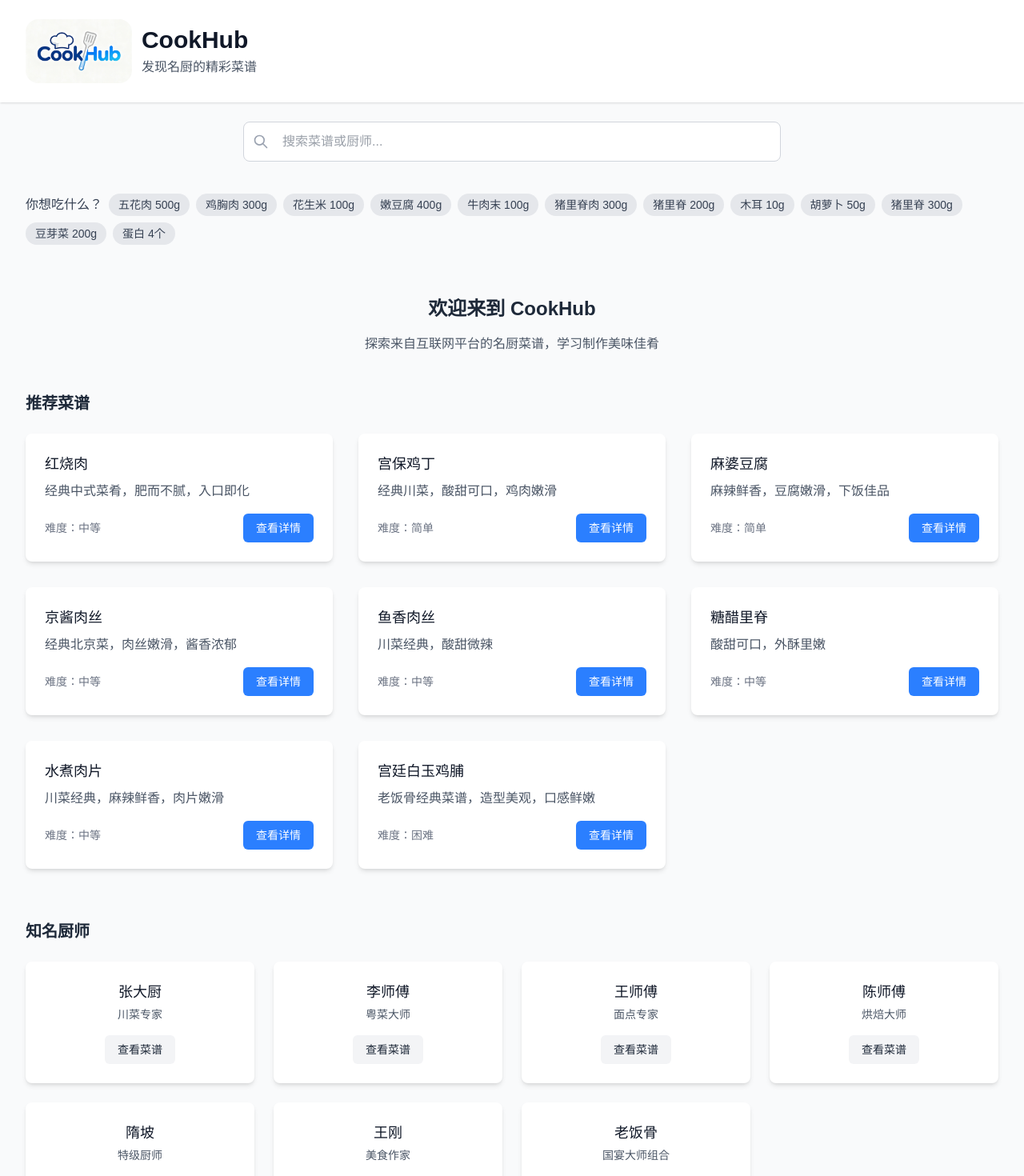
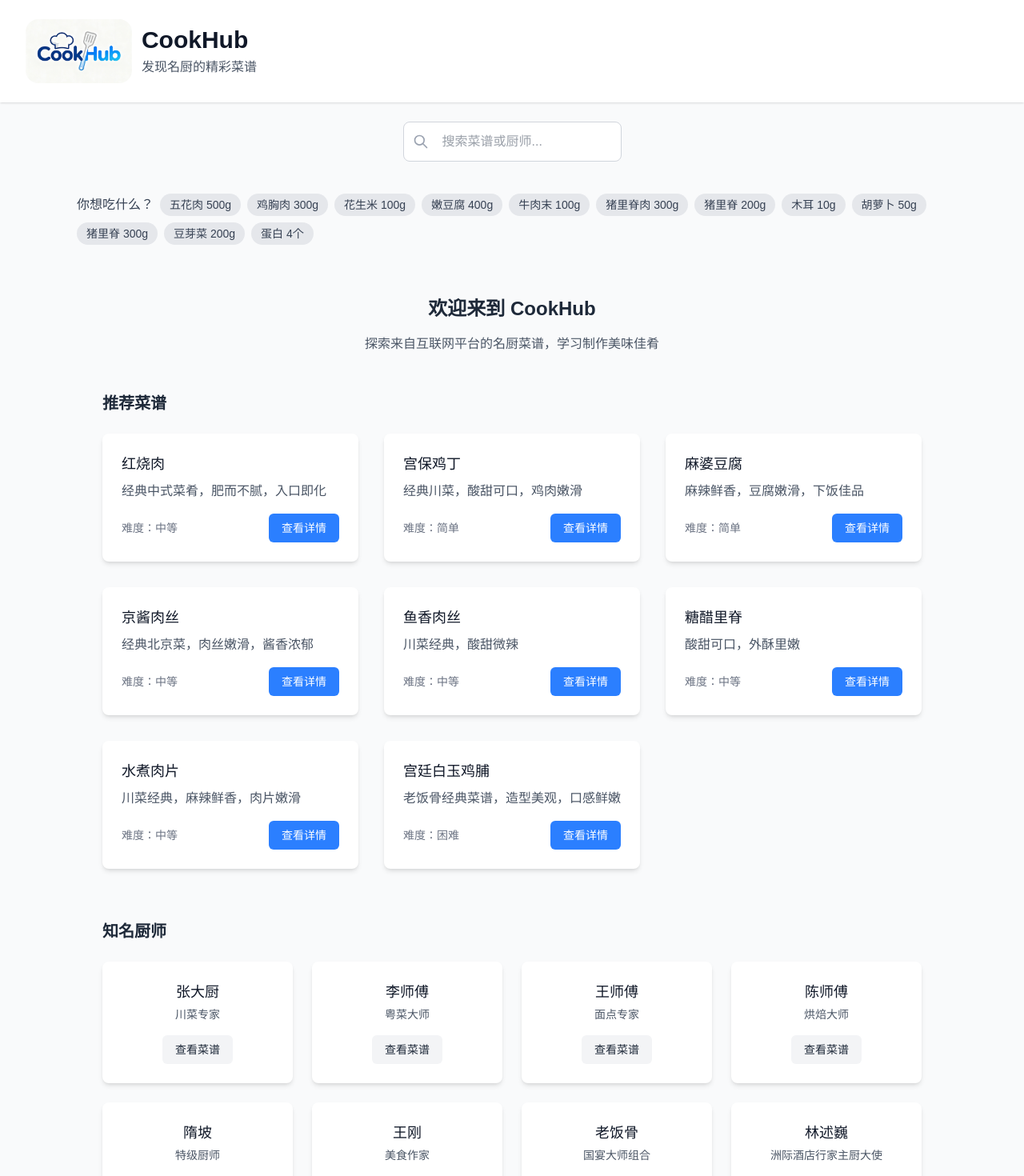
Before and after one commit to jinzhepro/cookhub, a Next.js app: page / in a window 1280 px wide. Shown: the top 1470 px of the page at 80% size. Built offline with nearby package versions, Linux system fonts and the light colour scheme.

Commit message:
refactor(layout): 提取 Footer 为独立组件并优化页面布局结构
将 Footer 从各页面提取为独立组件，统一在布局中使用。调整页面容器宽度和 flex 布局，确保页面内容与 footer 正确布局。同时添加新厨师数据。

```diff
--- a/app/chefs/[id]/page.tsx
+++ b/app/chefs/[id]/page.tsx
@@ -45,12 +45,12 @@ export default async function ChefDetail({
   }
 
   return (
-    <div className="min-h-screen bg-gray-50">
+    <div className="min-h-screen bg-gray-50 flex flex-col">
       {/* Header */}
       <Header showBackLink={true} logoSize="small" showSubtitle={false} />
 
       {/* Main Content */}
-      <main className="max-w-7xl mx-auto px-4 py-8 sm:px-6 lg:px-8">
+      <main className="max-w-6xl mx-auto px-4 py-8 sm:px-6 lg:px-8 flex-1">
         {/* Chef Header */}
         <div className="bg-white rounded-lg shadow-md p-8 mb-8">
           <div className="text-center">
@@ -96,15 +96,6 @@ export default async function ChefDetail({
           )}
         </div>
       </main>
-
-      {/* Footer */}
-      <footer className="bg-white border-t mt-12">
-        <div className="max-w-7xl mx-auto px-4 py-6 sm:px-6 lg:px-8">
-          <p className="text-center text-gray-500 text-sm">
-            © 2025 CookHub. 保留所有权利。
-          </p>
-        </div>
-      </footer>
     </div>
   );
 }
--- /dev/null
+++ b/app/components/Footer.tsx
@@ -0,0 +1,11 @@
+export default function Footer() {
+  return (
+    <footer className="bg-white border-t mt-12">
+      <div className="max-w-7xl mx-auto px-4 py-6 sm:px-6 lg:px-8">
+        <p className="text-center text-gray-500 text-sm">
+          © 2025 CookHub. 保留所有权利。
+        </p>
+      </div>
+    </footer>
+  );
+}
--- a/app/data/chefs.json
+++ b/app/data/chefs.json
@@ -40,5 +40,11 @@
     "name": "老饭骨",
     "specialty": "国宴大师组合",
     "bio": "由国宴大师郑秀生（北京饭店前行政总厨，全国劳动模范、中国烹饪大师终身成就奖获得者）和孙立新（便宜坊集团行政总厨，全国五一劳动奖章获得者、中国商务部十大中华名厨）组成的中国厨师组合。两人曾担任2022年冬奥会张家口赛区崇礼菜单计划任务总顾问。该组合于2019年3月通过互联网平台发布美食教学视频，初期采用长剧集形式反响平平，后调整为5-10分钟短视频模式实现粉丝爆发式增长。"
+  },
+  {
+    "id": 8,
+    "name": "林述巍",
+    "specialty": "洲际酒店行家主厨大使",
+    "bio": "林述巍（1977年9月15日—），男，福建厦门人，常驻成都，厨房营运总监、行政主厨，现任洲际酒店行家主厨大使，擅长烹饪川菜、粤菜与闽菜。曾担任G20峰会、联合国世界旅游组织大会、全球财富论坛等晚宴主厨。知名于参演综艺节目《中餐厅》，B站粉丝122.5万，总播放量1.1亿。"
   }
 ]
--- a/app/layout.tsx
+++ b/app/layout.tsx
@@ -1,5 +1,6 @@
 import type { Metadata } from "next";
 import "./globals.css";
+import Footer from "@/app/components/Footer";
 
 // const geistMono = Geist_Mono({
 //   variable: "--font-geist-mono",
@@ -20,8 +21,11 @@ export default function RootLayout({
   children: React.ReactNode;
 }>) {
   return (
-    <html lang="en">
-      <body className="antialiased">{children}</body>
+    <html lang="en" className="h-full">
+      <body className="antialiased h-full flex flex-col">
+        <div className="flex-1">{children}</div>
+        <Footer />
+      </body>
     </html>
   );
 }
--- a/app/page.tsx
+++ b/app/page.tsx
@@ -91,12 +91,12 @@ export default function Home() {
   };
 
   return (
-    <div className="min-h-screen bg-gray-50">
+    <div className="min-h-screen bg-gray-50 flex flex-col">
       {/* Header */}
       <Header logoSize="large" showSubtitle={true} />
 
       {/* Search Bar */}
-      <div className="max-w-7xl mx-auto px-4 py-6 sm:px-6 lg:px-8">
+      <div className="max-w-6xl mx-auto px-4 py-6 sm:px-6 lg:px-8">
         <div className="relative max-w-2xl mx-auto">
           <input
             type="text"
@@ -125,7 +125,7 @@ export default function Home() {
       </div>
 
       {/* Ingredients Filter */}
-      <div className="max-w-7xl mx-auto px-4 py-4 sm:px-6 lg:px-8">
+      <div className="max-w-6xl mx-auto px-4 py-4 sm:px-6 lg:px-8">
         <div className="flex flex-wrap items-center gap-2 mb-4">
           <span className="text-gray-700 font-medium">你想吃什么？</span>
           {allMainIngredients.map((ingredient) => (
@@ -177,7 +177,7 @@ export default function Home() {
       </div>
 
       {/* Main Content */}
-      <main className="max-w-7xl mx-auto px-4 py-8 sm:px-6 lg:px-8">
+      <main className="max-w-7xl mx-auto px-4 py-8 sm:px-6 lg:px-8 flex-1">
         <div className="text-center mb-12">
           <h2 className="text-2xl font-semibold text-gray-800 mb-4">
             欢迎来到 CookHub
@@ -242,15 +242,6 @@ export default function Home() {
           )}
         </section>
       </main>
-
-      {/* Footer */}
-      <footer className="bg-white border-t mt-12">
-        <div className="max-w-7xl mx-auto px-4 py-6 sm:px-6 lg:px-8">
-          <p className="text-center text-gray-500 text-sm">
-            © 2025 CookHub. 保留所有权利。
-          </p>
-        </div>
-      </footer>
     </div>
   );
 }
--- a/app/recipes/[id]/page.tsx
+++ b/app/recipes/[id]/page.tsx
@@ -30,12 +30,12 @@ export default async function RecipeDetail({
   }
 
   return (
-    <div className="min-h-screen bg-gray-50">
+    <div className="min-h-screen bg-gray-50 flex flex-col">
       {/* Header */}
       <Header showBackLink={true} logoSize="large" showSubtitle={false} />
 
       {/* Main Content */}
-      <main className="max-w-4xl mx-auto px-4 py-8 sm:px-6 lg:px-8">
+      <main className="max-w-6xl mx-auto px-4 py-8 sm:px-6 lg:px-8 flex-1">
         <div className="bg-white rounded-lg shadow-md overflow-hidden">
           {/* Recipe Header */}
           <div className="p-6 border-b border-gray-200">
@@ -123,15 +123,6 @@ export default async function RecipeDetail({
           </button>
         </div>
       </main>
-
-      {/* Footer */}
-      <footer className="bg-white border-t mt-12">
-        <div className="max-w-7xl mx-auto px-4 py-6 sm:px-6 lg:px-8">
-          <p className="text-center text-gray-500 text-sm">
-            © 2025 CookHub. 保留所有权利。
-          </p>
-        </div>
-      </footer>
     </div>
   );
 }
```
